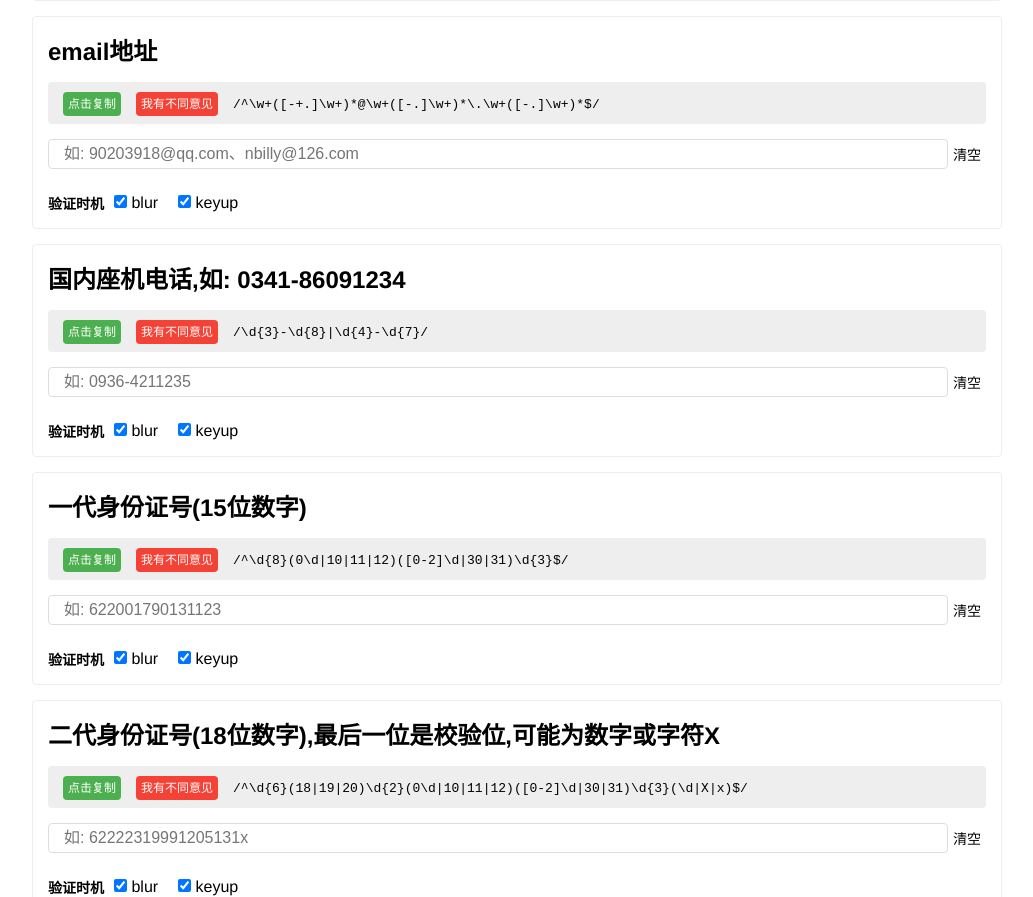
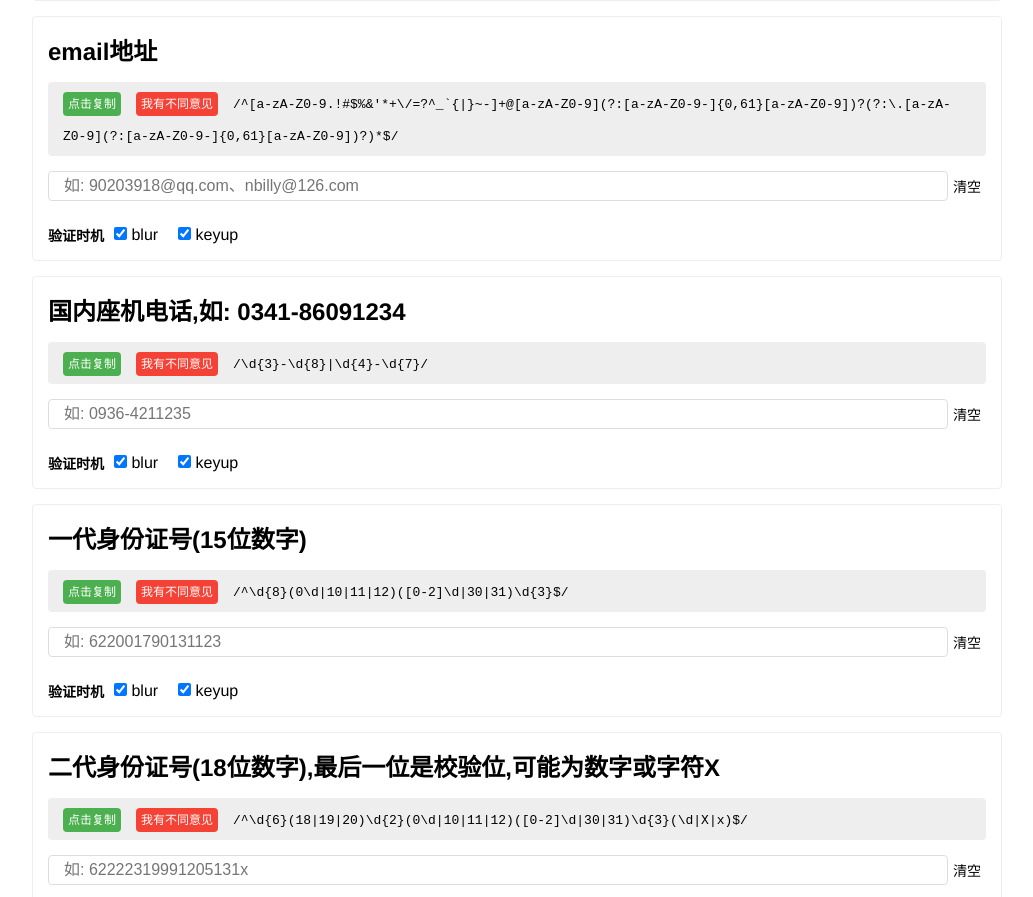
Before and after one commit to Saint-Prince/any-rule, a Vue app: page / in a window 1280 px wide. Shown: the part 4895-5792 px from the top of the page, without its empty margins (123-1156 px from the left). Built offline with nearby package versions, Linux system fonts and the light colour scheme.

Commit message:
chore: 文档中增加收录条数和开源许可

```diff
--- a/scripts/md.js
+++ b/scripts/md.js
@@ -1,8 +1,10 @@
 const fs = require('fs');
 const chalk = require('chalk');
 const json = require('../src/RULES.js');
-let content = `# 正则大全
-图形界面: https://any86.github.io/any-rule/\r\n`;
+let content = `# 正则大全 ![](https://img.shields.io/badge/已收录-${json.length}条-4caf50.svg) ![](https://img.shields.io/badge/license-MIT-F44336.svg)
+:whale:图形界面: https://any86.github.io/any-rule/\r\n
+`;
+
 json.forEach(({title, rule})=>{
     content+= `\r\n## ${title}\r\n`;
     content+= `\`\`\`javascript\r\n`;
--- a/src/RULES.js
+++ b/src/RULES.js
@@ -102,7 +102,7 @@ module.exports = [
     },
     {
         title: 'email地址',
-        rule: /^\w+([-+.]\w+)*@\w+([-.]\w+)*\.\w+([-.]\w+)*$/,
+        rule:  /^[a-zA-Z0-9.!#$%&'*+\/=?^_`{|}~-]+@[a-zA-Z0-9](?:[a-zA-Z0-9-]{0,61}[a-zA-Z0-9])?(?:\.[a-zA-Z0-9](?:[a-zA-Z0-9-]{0,61}[a-zA-Z0-9])?)*$/,
         example: '如: 90203918@qq.com、nbilly@126.com'
     },
     {
```
Also changed, not shown: 1 other file (tests, documents, lock files or other folders).
